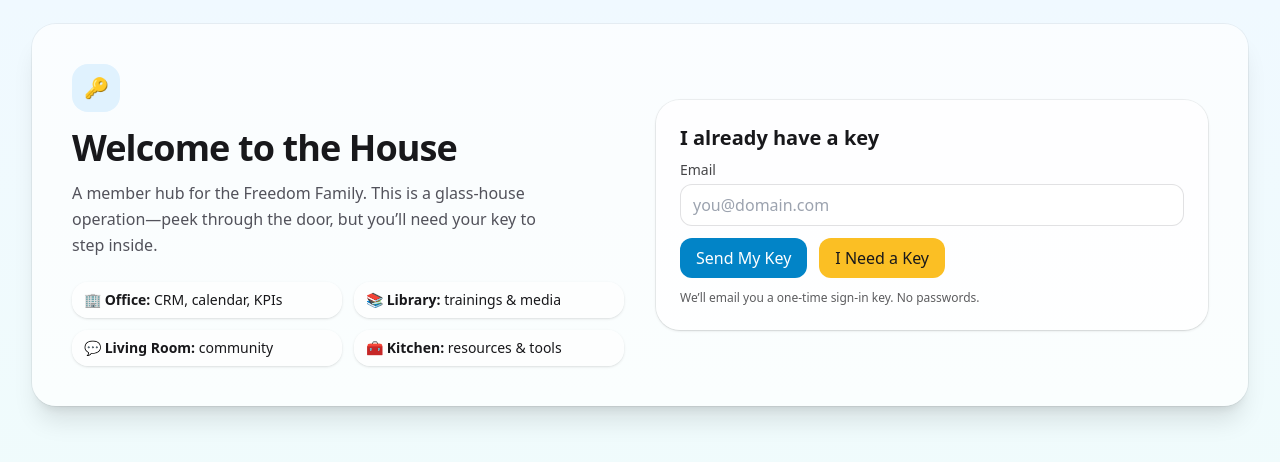
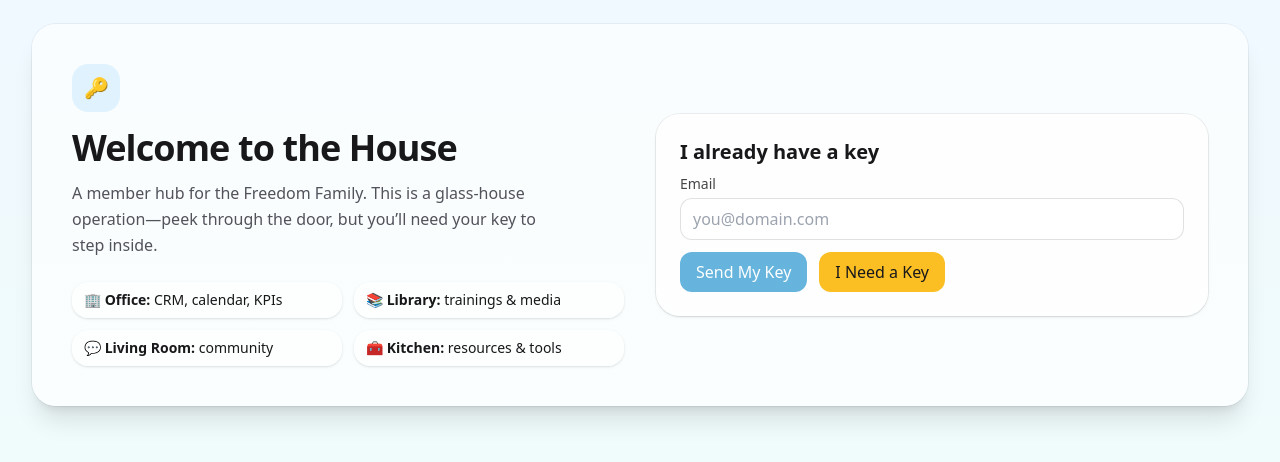
Before and after one commit to talormayde/Freedomfamily, a Next.js app: page / in a window 1280 px wide. Shown: the top 462 px of the page. Built offline with nearby package versions, Linux system fonts and the light colour scheme.

Commit message:
Update page.tsx

```diff
--- a/app/page.tsx
+++ b/app/page.tsx
@@ -1,10 +1,9 @@
 import type { Metadata } from 'next';
+import Link from 'next/link';
 import { supabaseServer } from '@/lib/supabase-server';
-import Link from 'next/link';
+import EmailKeyForm from '@/components/EmailKeyForm';
 
-export const metadata: Metadata = {
-  title: 'Freedom Family — Home',
-};
+export const metadata: Metadata = { title: 'Freedom Family — Home' };
 
 export default async function HomePage() {
   const supa = supabaseServer();
@@ -12,36 +11,21 @@ export default async function HomePage() {
   const authed = !!session;
 
   if (authed) {
-    // Show the rooms right away (no login panel)
     return (
       <div className="w-full">
         <div className="grid gap-6 md:grid-cols-2 xl:grid-cols-4">
-          <Link href="/office" className="rounded-3xl bg-white/80 dark:bg-zinc-900/70 shadow p-6 hover:bg-white">
-            <div className="text-xl font-semibold">Office</div>
-            <div className="mt-1 text-sm opacity-80">CRM, Calendar, KPIs</div>
-          </Link>
-          <Link href="/calendar" className="rounded-3xl bg-white/80 dark:bg-zinc-900/70 shadow p-6 hover:bg-white">
-            <div className="text-xl font-semibold">Calendar</div>
-            <div className="mt-1 text-sm opacity-80">Daily • Weekly • Monthly</div>
-          </Link>
-          <Link href="/library" className="rounded-3xl bg-white/80 dark:bg-zinc-900/70 shadow p-6 hover:bg-white">
-            <div className="text-xl font-semibold">Library</div>
-            <div className="mt-1 text-sm opacity-80">Trainings & media</div>
-          </Link>
-          <Link href="/living" className="rounded-3xl bg-white/80 dark:bg-zinc-900/70 shadow p-6 hover:bg-white">
-            <div className="text-xl font-semibold">Living Room</div>
-            <div className="mt-1 text-sm opacity-80">Community</div>
-          </Link>
+          <Tile href="/office" title="Office" subtitle="CRM, Calendar, KPIs" />
+          <Tile href="/calendar" title="Calendar" subtitle="Daily • Weekly • Monthly" />
+          <Tile href="/library" title="Library" subtitle="Trainings & media" />
+          <Tile href="/living" title="Living Room" subtitle="Community" />
         </div>
       </div>
     );
   }
 
-  // Not authed → “glass door” hero + key request
   return (
     <div className="w-full">
       <section className="relative overflow-hidden rounded-3xl bg-white/70 dark:bg-zinc-900/60 shadow-xl ring-1 ring-black/5 dark:ring-white/10 p-6 sm:p-10">
-        {/* subtle blurred house shapes */}
         <div className="pointer-events-none absolute inset-0 -z-10">
           <div className="absolute -top-10 left-6 h-40 w-72 rounded-3xl bg-sky-200/40 blur-2xl" />
           <div className="absolute top-10 right-10 h-40 w-80 rounded-3xl bg-teal-200/40 blur-2xl" />
@@ -63,38 +47,19 @@ export default async function HomePage() {
             </ul>
           </div>
 
-          <KeyPanel />
+          {/* client-side form that sends the key without navigation */}
+          <EmailKeyForm />
         </div>
       </section>
     </div>
   );
 }
 
-function KeyPanel() {
+function Tile({ href, title, subtitle }: { href: string; title: string; subtitle: string }) {
   return (
-    <form
-      action="/api/auth/send-key"
-      method="post"
-      className="rounded-3xl bg-white/80 dark:bg-zinc-900/70 shadow p-6 ring-1 ring-black/5 dark:ring-white/10"
-    >
-      <div className="text-xl font-semibold mb-2">I already have a key</div>
-      <label className="block text-sm opacity-80 mb-1">Email</label>
-      <input
-        name="email"
-        type="email"
-        required
-        placeholder="you@domain.com"
-        className="w-full rounded-xl border border-zinc-300/70 dark:border-zinc-700 bg-white/90 dark:bg-zinc-900 px-3 py-2 mb-3"
-      />
-      <div className="flex gap-3">
-        <button className="rounded-xl bg-sky-600 text-white px-4 py-2 font-medium hover:bg-sky-700">Send My Key</button>
-        <Link href="/request-access" className="rounded-xl bg-amber-400 text-zinc-900 px-4 py-2 font-medium hover:bg-amber-500">
-          I Need a Key
-        </Link>
-      </div>
-      <p className="mt-3 text-xs opacity-70">
-        We’ll email you a one-time sign-in key. No passwords.
-      </p>
-    </form>
+    <Link href={href} className="rounded-3xl bg-white/80 dark:bg-zinc-900/70 shadow p-6 hover:bg-white">
+      <div className="text-xl font-semibold">{title}</div>
+      <div className="mt-1 text-sm opacity-80">{subtitle}</div>
+    </Link>
   );
 }
```
